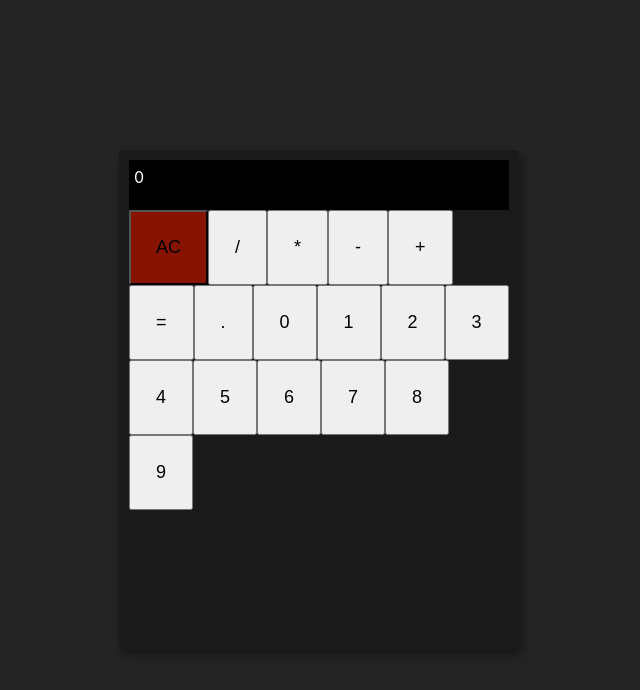
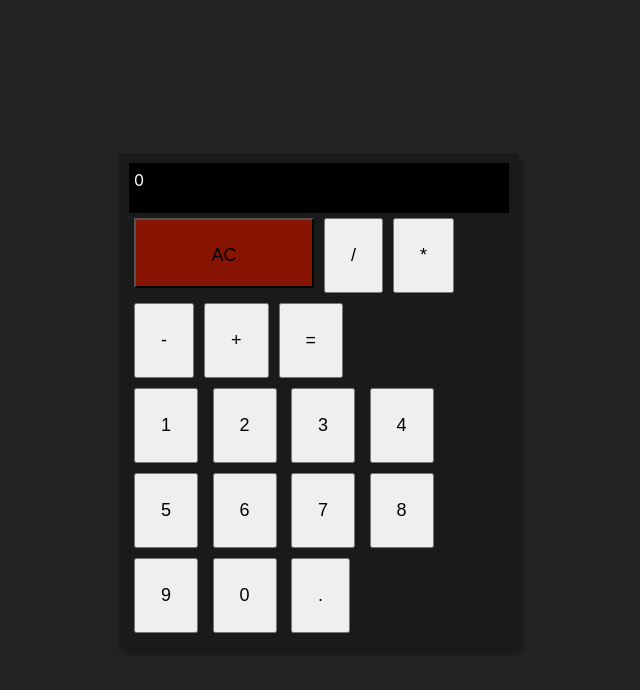
Before and after one commit to AlexanderKochish/javascript-calculator, a website built with Vite: page index.html in a window 1280 px wide. Shown: the whole page, without its empty margins (321-961 px from the left). Built offline with nearby package versions, Linux system fonts and the light colour scheme.

Commit message:
keep working

```diff
--- a/main.js
+++ b/main.js
@@ -34,8 +34,7 @@ document.querySelector('#app').innerHTML = `
   <button>-</button>
   <button>+</button>
   <button>=</button>
-  <button>.</button>
-  <button>0</button>
+  <div>
   <button>1</button>
   <button>2</button>
   <button>3</button>
@@ -45,6 +44,9 @@ document.querySelector('#app').innerHTML = `
   <button>7</button>
   <button>8</button>
   <button>9</button>
+  <button>0</button>
+  <button>.</button>
+  </div>
   </div>
   </div>
   </div>
--- a/style.css
+++ b/style.css
@@ -37,7 +37,7 @@
   padding: 10px;
   width: 400px;
   border-radius: 4px;
-  min-height: 500px;
+  min-height: 400px;
   box-shadow: 3px 5px 8px rgba(0, 0, 0, 0.4);
 }
 
@@ -57,10 +57,13 @@
 
 #allClear {
   background: #871400;
+  width: 180px;
+  height: 70px;
 }
 
 button {
   padding: 25px;
   cursor: pointer;
   font-size: 18px;
+  margin: 5px;
 }
```
